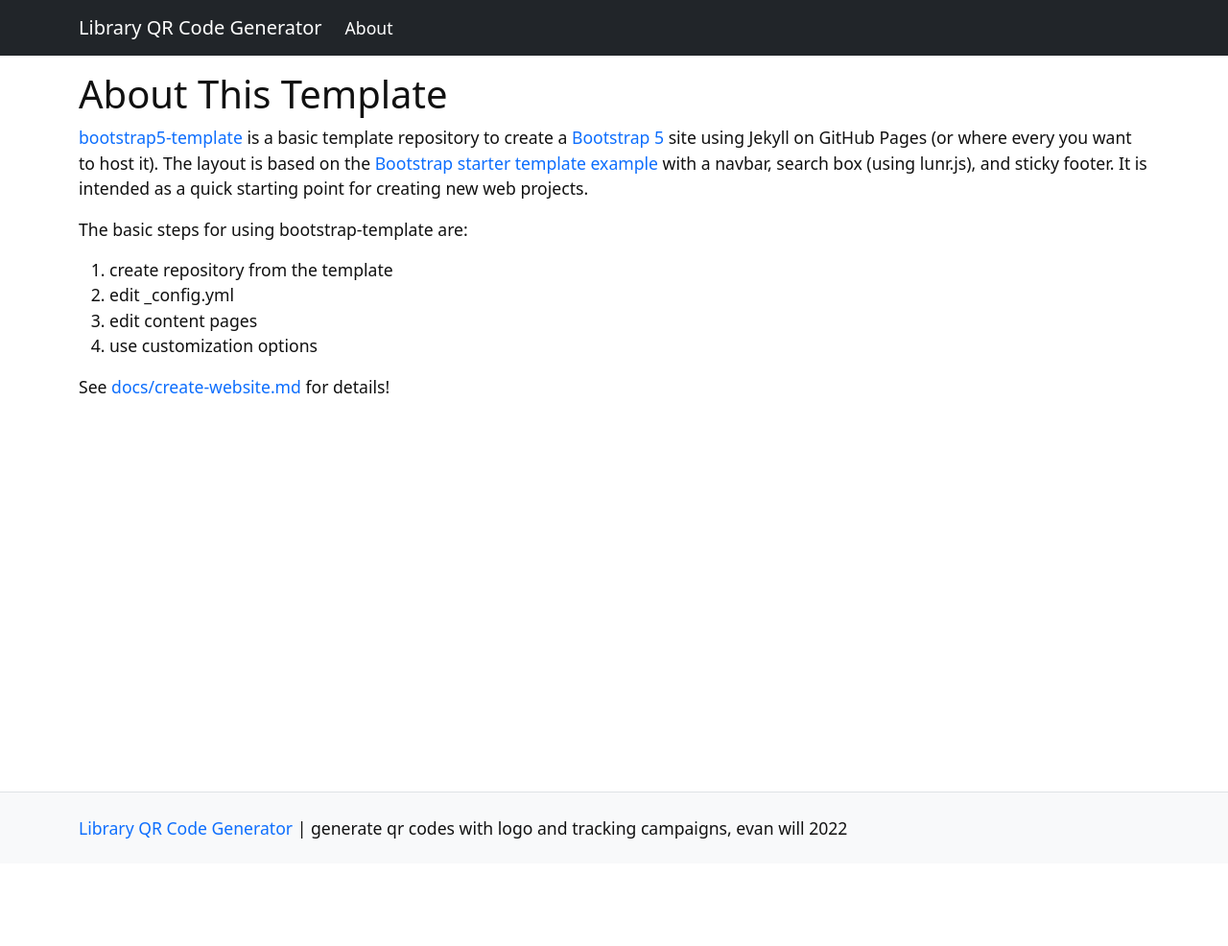
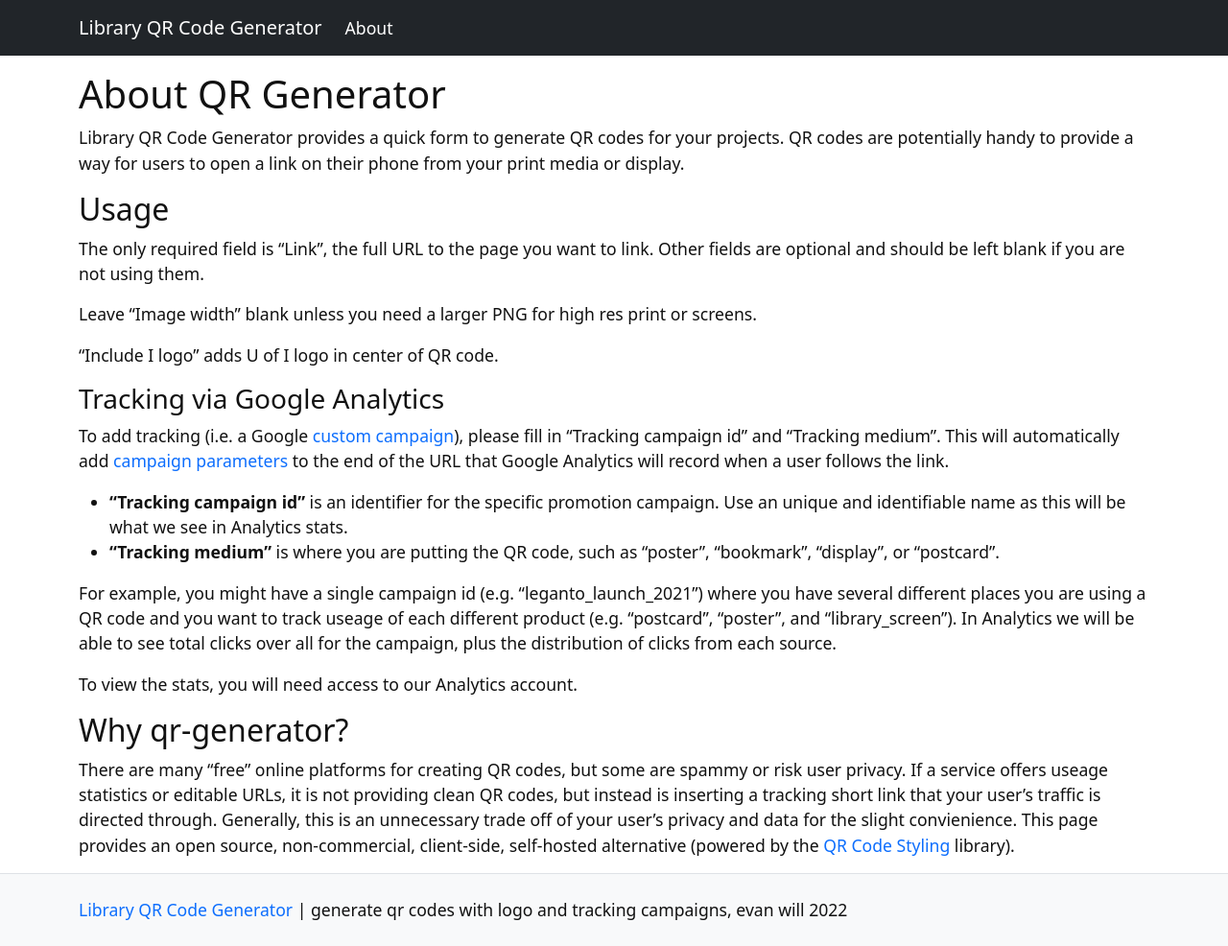
Before and after one commit to thecdil/qr-generator, a Jekyll site: the page built from pages/about.md, in a window 1280 px wide. Shown: the whole page at 96% size. Built offline with Jekyll 4.4.1, drawn with Linux system fonts in a browser that asks for light colours; before the commit the page ends 900 px from its top, so only the background shows below that.

Commit message:
about content

```diff
--- a/pages/about.md
+++ b/pages/about.md
@@ -1,18 +1,37 @@
 ---
-title: About This Template
+title: About QR Generator
 nav: About
 nav_order: 2
 ---
 
-[bootstrap5-template](https://github.com/thecdil/bootstrap5-template) is a basic template repository to create a [Bootstrap 5](https://getbootstrap.com/) site using Jekyll on GitHub Pages (or where every you want to host it).
-The layout is based on the [Bootstrap starter template example](https://getbootstrap.com/docs/5.1/examples/) with a navbar, search box (using lunr.js), and sticky footer.
-It is intended as a quick starting point for creating new web projects.
+Library QR Code Generator provides a quick form to generate QR codes for your projects.
+QR codes are potentially handy to provide a way for users to open a link on their phone from your print media or display.
 
-The basic steps for using bootstrap-template are:
+## Usage
 
-1. create repository from the template
-2. edit _config.yml
-3. edit content pages
-4. use customization options
+The only required field is "Link", the full URL to the page you want to link.
+Other fields are optional and should be left blank if you are not using them.
 
-See [docs/create-website.md](https://github.com/thecdil/bootstrap5-template/blob/main/docs/create-website.md) for details!
+Leave "Image width" blank unless you need a larger PNG for high res print or screens.
+
+"Include I logo" adds U of I logo in center of QR code.
+
+### Tracking via Google Analytics
+
+To add tracking (i.e. a Google [custom campaign](https://support.google.com/analytics/answer/1033863)), please fill in "Tracking campaign id" and "Tracking medium".
+This will automatically add [campaign parameters](https://ga-dev-tools.web.app/ga4/campaign-url-builder/) to the end of the URL that Google Analytics will record when a user follows the link.
+
+- **"Tracking campaign id"** is an identifier for the specific promotion campaign. Use an unique and identifiable name as this will be what we see in Analytics stats.
+- **"Tracking medium"** is where you are putting the QR code, such as "poster", "bookmark", "display", or "postcard".
+
+For example, you might have a single campaign id (e.g. "leganto_launch_2021") where you have several different places you are using a QR code and you want to track useage of each different product (e.g. "postcard", "poster", and "library_screen").
+In Analytics we will be able to see total clicks over all for the campaign, plus the distribution of clicks from each source.
+
+To view the stats, you will need access to our Analytics account.
+
+## Why qr-generator?
+
+There are many "free" online platforms for creating QR codes, but some are spammy or risk user privacy.
+If a service offers useage statistics or editable URLs, it is not providing clean QR codes, but instead is inserting a tracking short link that your user's traffic is directed through.
+Generally, this is an unnecessary trade off of your user's privacy and data for the slight convienience.
+This page provides an open source, non-commercial, client-side, self-hosted alternative (powered by the [QR Code Styling](https://github.com/kozakdenys/qr-code-styling) library).
```
